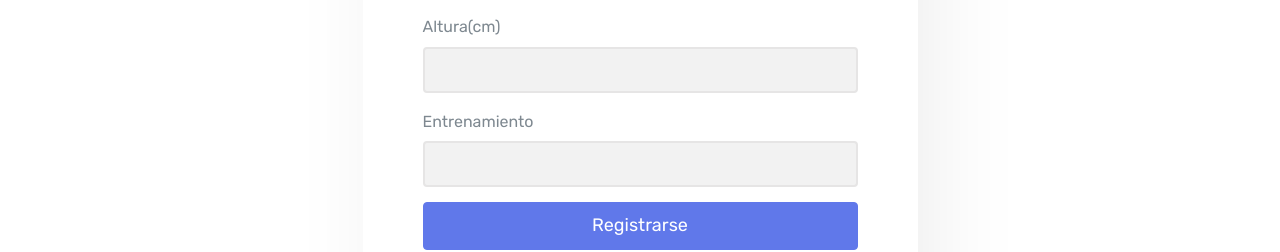
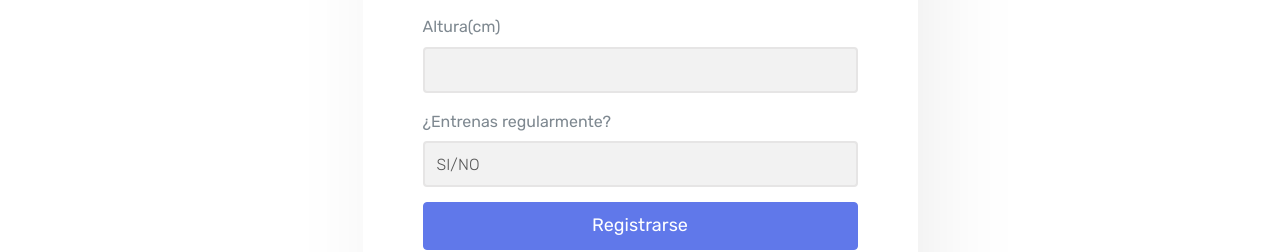
Before and after one commit to pabloarca/recomendadorRutas, a plain HTML site: page signup.html in a window 1280 px wide. Shown: the part 974-1226 px from the top of the page. Drawn offline with nearby package versions, Linux system fonts and the light colour scheme; files whose address does not match are found by name.

Commit message:
Update signup.html

```diff
--- a/signup.html
+++ b/signup.html
@@ -113,9 +113,10 @@
             </div>
 
             <div class="form-group">
-              <label for="entrenamiento">Entrenamiento</label>
-              <input type="entrenamiento" name="entrenamiento" id="entrenamiento" class="form-control">
+              <label for="entrenamiento">¿Entrenas regularmente? </label>
+              <input type="entrenamiento" name="entrenamiento" id="entrenamiento" value="SI/NO" class="form-control">
             </div>
+
 
             <div class="form-group mb50">
               <input type="submit" value="Registrarse" class="btn btn-primary btn-block">
```
